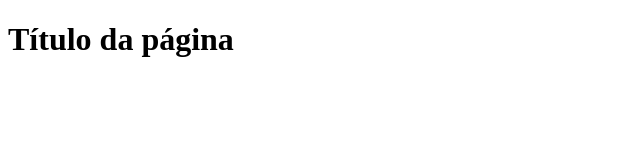
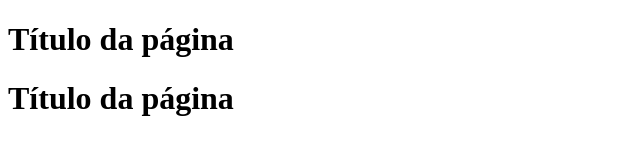
Before and after one commit to Gisely-Aguiar/Portf-lio, a plain HTML site: page index.html in a window 1280 px wide. Shown: the whole page, without its empty margins (0-640 px from the left). Drawn offline with Linux system fonts and the light colour scheme.

Commit message:
Título 2 adicionado

```diff
--- a/index.html
+++ b/index.html
@@ -7,5 +7,6 @@
 </head>
 <body>
     <h1>Título da página</h1>
+    <h1>Título da página</h1>
 </body>
 </html>
```
